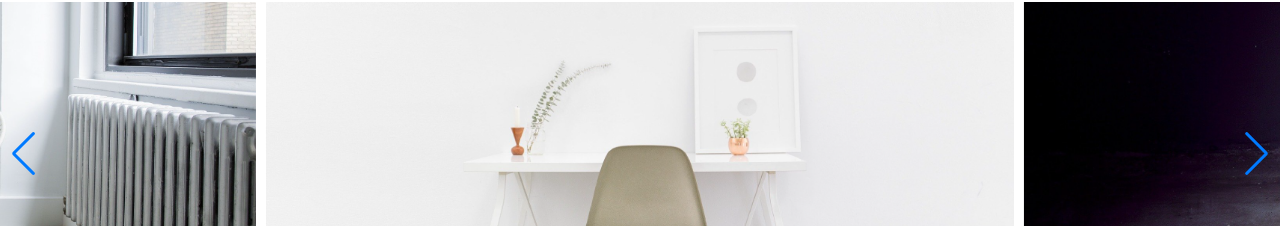
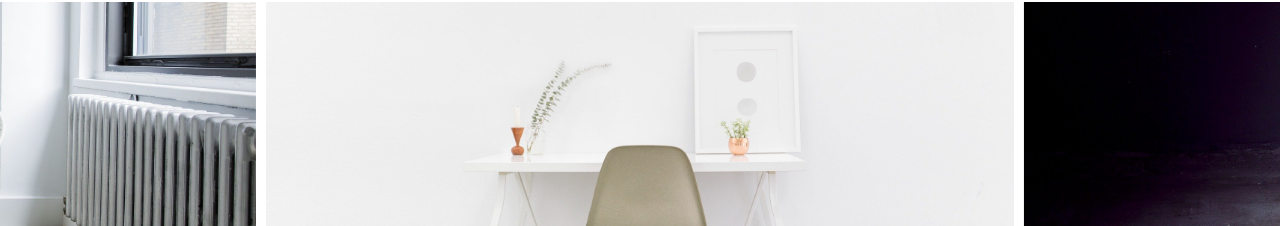
Before and after one commit to Libetaro/swiper, a plain HTML site: page index.html in a window 1280 px wide. Shown: the part 130-356 px from the top of the page. Drawn offline with Linux system fonts and the light colour scheme; some packages are replaced by stand-ins of ours.

Commit message:
Update style.css

```diff
--- a/style.css
+++ b/style.css
@@ -10,6 +10,10 @@ img {
   width: 100%;
   height: auto;
 }
+.swiper-button-next::after,
+.swiper-button-prev::after {
+  content: none !important;
+}
 @media (max-width: 767px) {
   h1 {
     font-size: 1.5rem;
```
